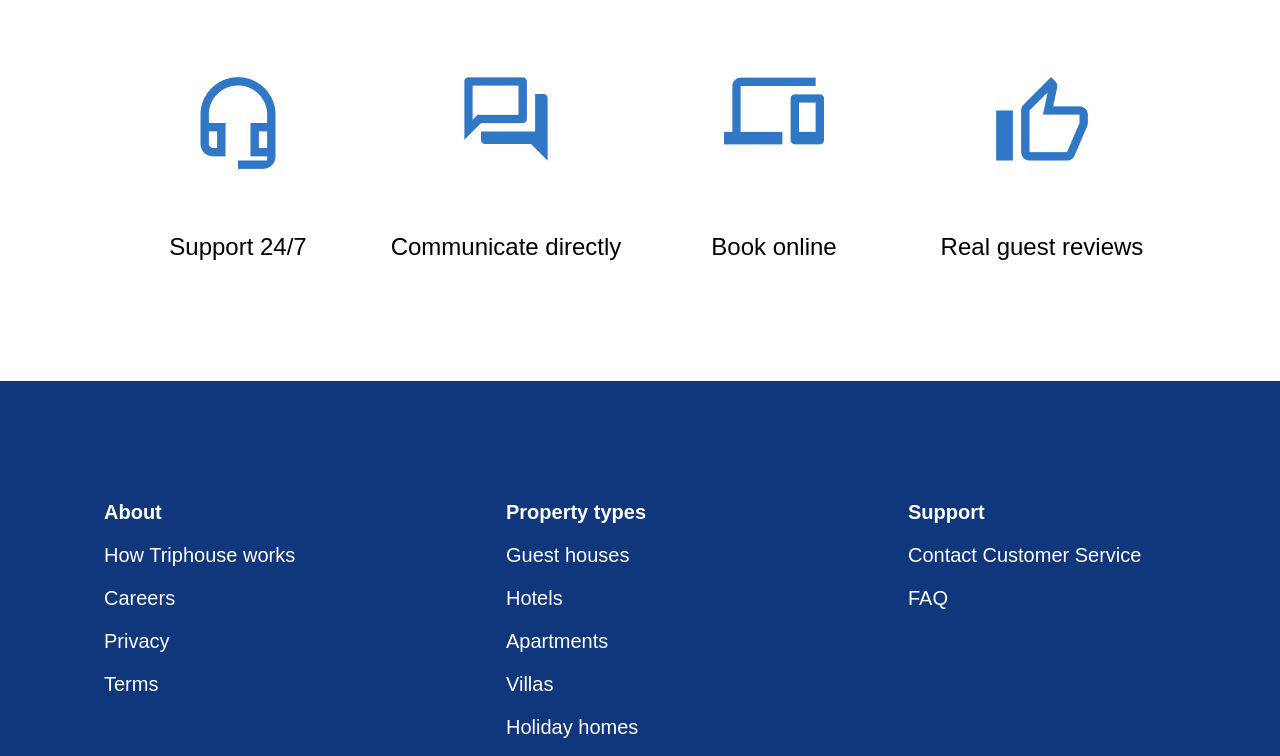
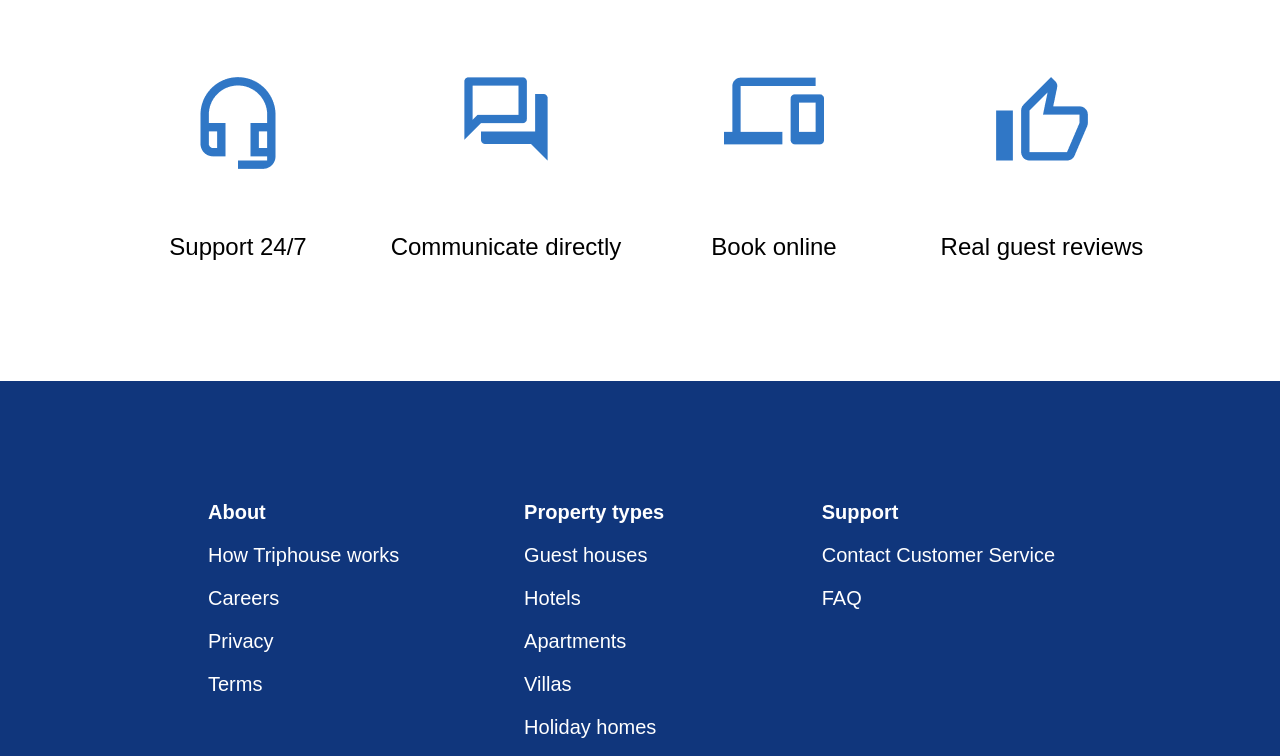
Before and after one commit to st-vixie/if-html, a website: page index.html in a window 1280 px wide. Shown: the part 190-946 px from the top of the page. Drawn offline with Linux system fonts and the light colour scheme.

Commit message:
Created new branch Created new file "fonts.css" Added footer Connected the font locally Added a new elements. Changed li to p.

```diff
--- a/index.html
+++ b/index.html
@@ -39,31 +39,25 @@
     <footer class="container">
       <div class="footer-links">
         <div class="about">
-          <ul>
-            <li><a href="#" class="title-li">About</a></li>
-            <li><a href="#">How Triphouse works</a></li>
-            <li><a href="#">Careers</a></li>
-            <li><a href="#">Privacy</a></li>
-            <li><a href="#">Terms</a></li>
-          </ul>
+          <p><a href="#" class="title-a footer-link">About</a></p>
+          <p><a class="footer-link" href="#">How Triphouse works</a></p>
+          <p><a class="footer-link" href="#">Careers</a></p>
+          <p><a class="footer-link" href="#">Privacy</a></p>
+          <p><a class="footer-link" href="#">Terms</a></p>
         </div>
         <div class="property">
-          <ul>
-            <li><a href="#" class="title-li">Property types</a></li>
-            <li><a href="#">Guest houses</a></li>
-            <li><a href="#">Hotels</a></li>
-            <li><a href="#">Apartments</a></li>
-            <li><a href="#">Villas</a></li>
-            <li><a href="#">Holiday homes</a></li>
-            <li><a href="#">Hostels</a></li>
-          </ul>
+          <p><a href="#" class="title-a footer-link">Property types</a></p>
+          <p><a class="footer-link" href="#">Guest houses</a></p>
+          <p><a class="footer-link" href="#">Hotels</a></p>
+          <p><a class="footer-link" href="#">Apartments</a></p>
+          <p><a class="footer-link" href="#">Villas</a></p>
+          <p><a class="footer-link" href="#">Holiday homes</a></p>
+          <p><a class="footer-link" href="#">Hostels</a></p>
         </div>
         <div class="support">
-          <ul>
-            <li><a href="#" class="title-li">Support</a></li>
-            <li><a href="#">Contact Customer Service</a></li>
-            <li><a href="#">FAQ</a></li>
-          </ul>
+          <p><a href="#" class="title-a footer-link">Support</a></p>
+          <p><a class="footer-link" href="#">Contact Customer Service</a></p>
+          <p><a class="footer-link" href="#">FAQ</a></p>
         </div>
       </div>
       <div class="footer-copyright">
--- a/styles/styles.css
+++ b/styles/styles.css
@@ -11,21 +11,6 @@
 
 body {
   font-family: "Roboto", sans-serif;
-}
-
-a {
-  text-decoration: none;
-  font-size: 20px;
-  color: #ffff;
-}
-
-ul {
-  list-style: none;
-  padding: 0;
-}
-
-li {
-  margin-bottom: 20px;
 }
 
 .container {
@@ -89,10 +74,18 @@ footer {
 .property,
 .support {
   text-align: left;
-  width: 25%;
+  width: 35%;
 }
 
-.title-li{
+.about{
+  padding-left: 104px;
+}
+
+.property{
+  padding-left: 60px;
+}
+
+.title-a{
   font-weight: bold;
 }
 
@@ -100,4 +93,15 @@ footer {
   color: #ffffff;
   font-size: 14px;
   margin-top: 60px;
+  padding-left: 104px;
 }
+
+.footer-link {
+  text-decoration: none;
+  font-size: 20px;
+  color: #ffff;
+}
+
+.footer-links p{
+  margin-bottom: 20px;
+}
```
